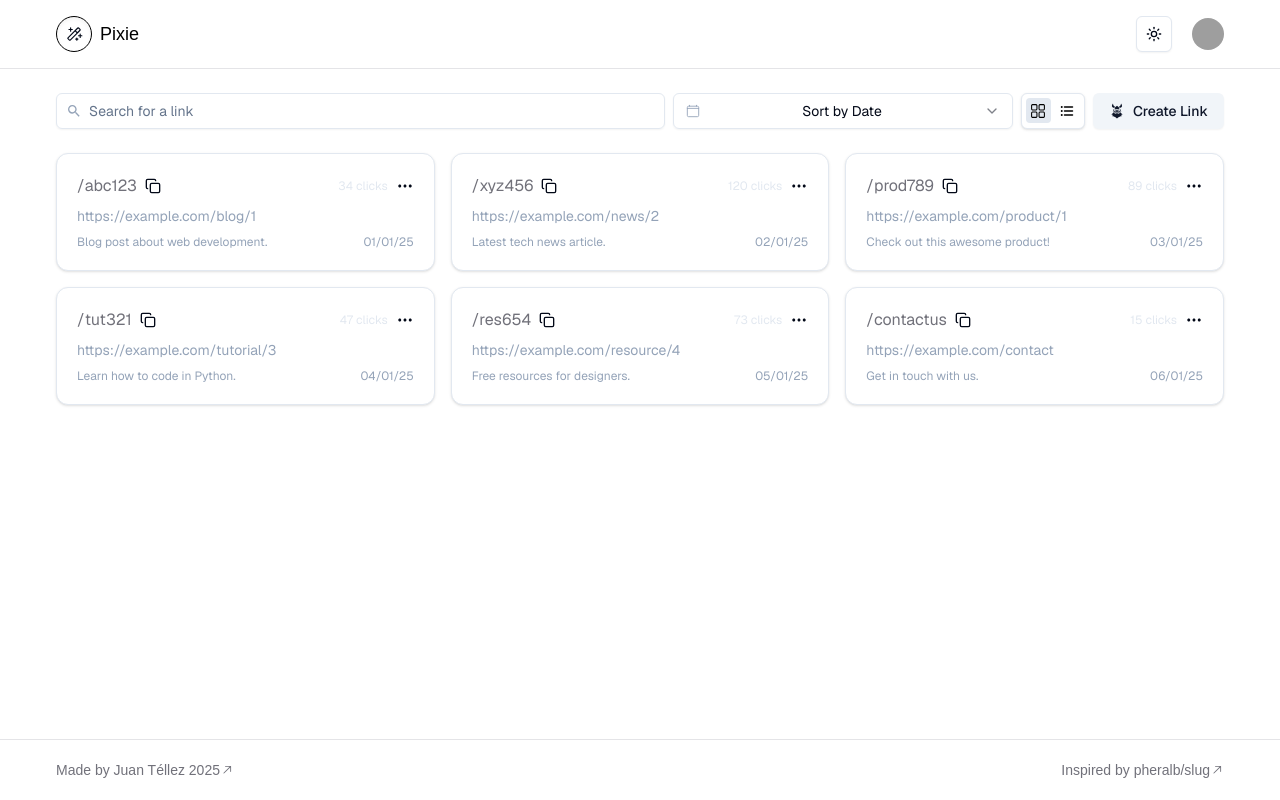
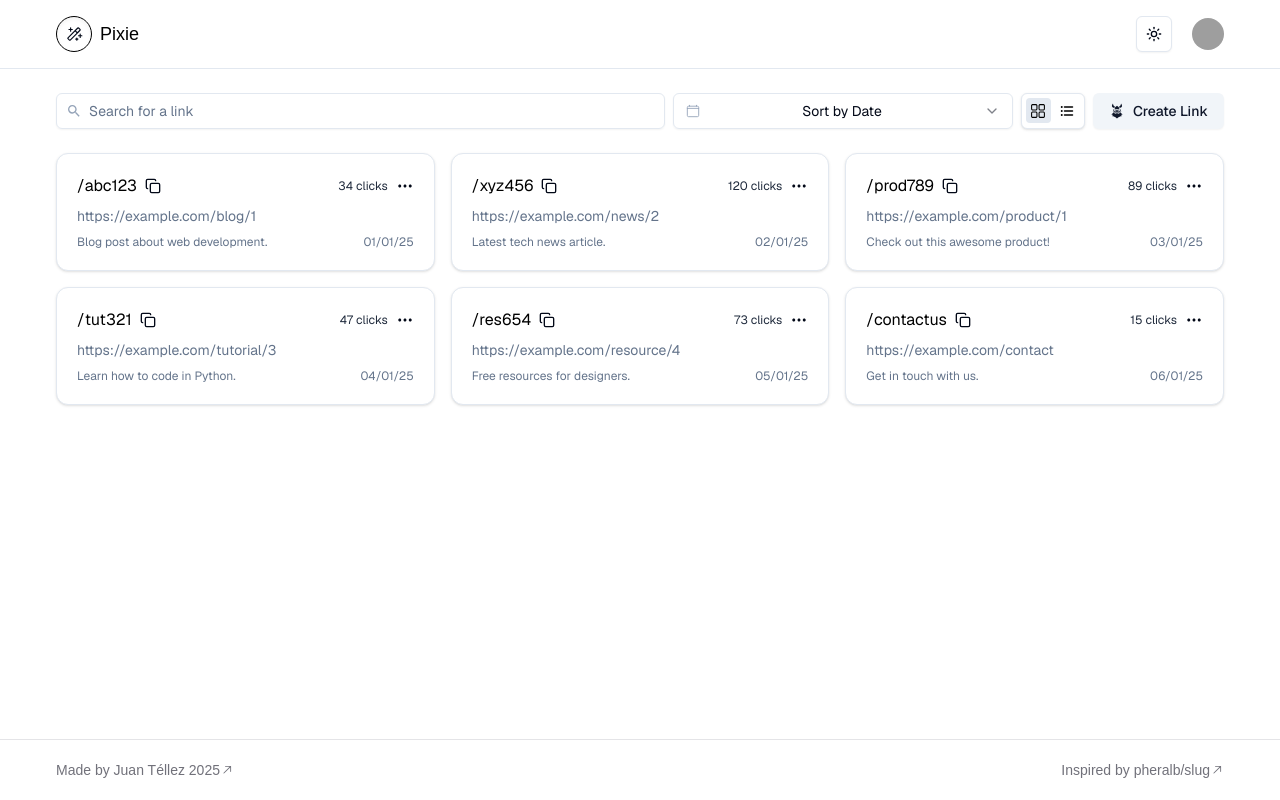
Before and after one commit to jntellez/pixie, a Next.js app: page /dashboard in a window 1280 px wide. Built offline with nearby package versions, Linux system fonts and the light colour scheme; grey boxes are pictures that could not be loaded.

Commit message:
update styles for CardLink and ListLink components

```diff
--- a/src/components/layout/header.tsx
+++ b/src/components/layout/header.tsx
@@ -5,7 +5,7 @@ import Link from "next/link";
 
 export default function Header() {
     return (
-        <header className="dark:bg-slate-900 border-b-[1px] border-zinc-200 dark:border-slate-800">
+        <header className="dark:bg-slate-900 border-b-[1px] border-slate-200 dark:border-slate-800">
             <div className="flex flex-row justify-between py-4 container">
                 <div className="">
                     <Link href="/" className="flex flex-row items-center">
--- a/src/components/links/card-link.tsx
+++ b/src/components/links/card-link.tsx
@@ -40,7 +40,7 @@ export function CardLink({ link }: CardLinkProps) {
                             href={link.shortUrl}
                             target="_blank"
                             rel="noopener noreferrer"
-                            className="flex items-center text-md text-zinc-500 dark:text-white hover:underline"
+                            className="flex items-center text-md text-black dark:text-white hover:underline"
                         >
                             <span>/</span>
                             <p>{link.shortUrl.split('/').slice(-1)}</p>
@@ -50,7 +50,7 @@ export function CardLink({ link }: CardLinkProps) {
                         </Button>
                     </div>
                     <div className="flex gap-2 items-center">
-                        <p className="text-xs text-slate-200">{link.clicks} clicks</p>
+                        <p className="text-xs text-slate-800 dark:text-slate-200">{link.clicks} clicks</p>
                         <DropdownMenu>
                             <DropdownMenuTrigger>
                                 <RiMoreFill size={18} />
@@ -67,10 +67,10 @@ export function CardLink({ link }: CardLinkProps) {
 
                     </div>
                 </div>
-                <p className="text-sm text-slate-400">{link.url}</p>
+                <p className="text-sm text-slate-500 dark:text-slate-400">{link.url}</p>
                 <div className="flex flex-row justify-between items-center">
-                    <p className="text-xs text-slate-400">{link.description}</p>
-                    <p className="text-xs text-slate-400">{dateWithFormat}</p>
+                    <p className="text-xs text-slate-500 dark:text-slate-400">{link.description}</p>
+                    <p className="text-xs text-slate-500 dark:text-slate-400">{dateWithFormat}</p>
                 </div>
             </CardContent>
         </Card>
--- a/src/components/links/list-link.tsx
+++ b/src/components/links/list-link.tsx
@@ -22,19 +22,19 @@ export function ListLink({ link }: ListLinkProps) {
                         href={link.shortUrl}
                         target="_blank"
                         rel="noopener noreferrer"
-                        className="text-md text-white hover:underline"
+                        className="text-md text-black dark:text-white hover:underline"
                     >
                         <span>/</span>
                         {link.shortUrl.split("/").slice(-1)}
                     </a>
-                    <p className="text-sm text-slate-400 truncate">{link.url}</p>
+                    <p className="text-sm text-slate-500 dark:text-slate-400 truncate">{link.url}</p>
                 </div>
 
-                <p className="text-xs text-slate-400 truncate">{link.description}</p>
+                <p className="text-xs text-slate-500 dark:text-slate-400 truncate">{link.description}</p>
 
-                <p className="text-xs text-slate-200">{link.clicks} clicks</p>
+                <p className="text-xs text-slate-800 dark:text-slate-200">{link.clicks} clicks</p>
 
-                <p className="text-xs text-slate-400">{dateWithFormat}</p>
+                <p className="text-xs text-slate-500 dark:text-slate-400">{dateWithFormat}</p>
 
                 <div className="flex gap-2 justify-center items-center">
                     {linkOptions.map((option, index) => (
```
